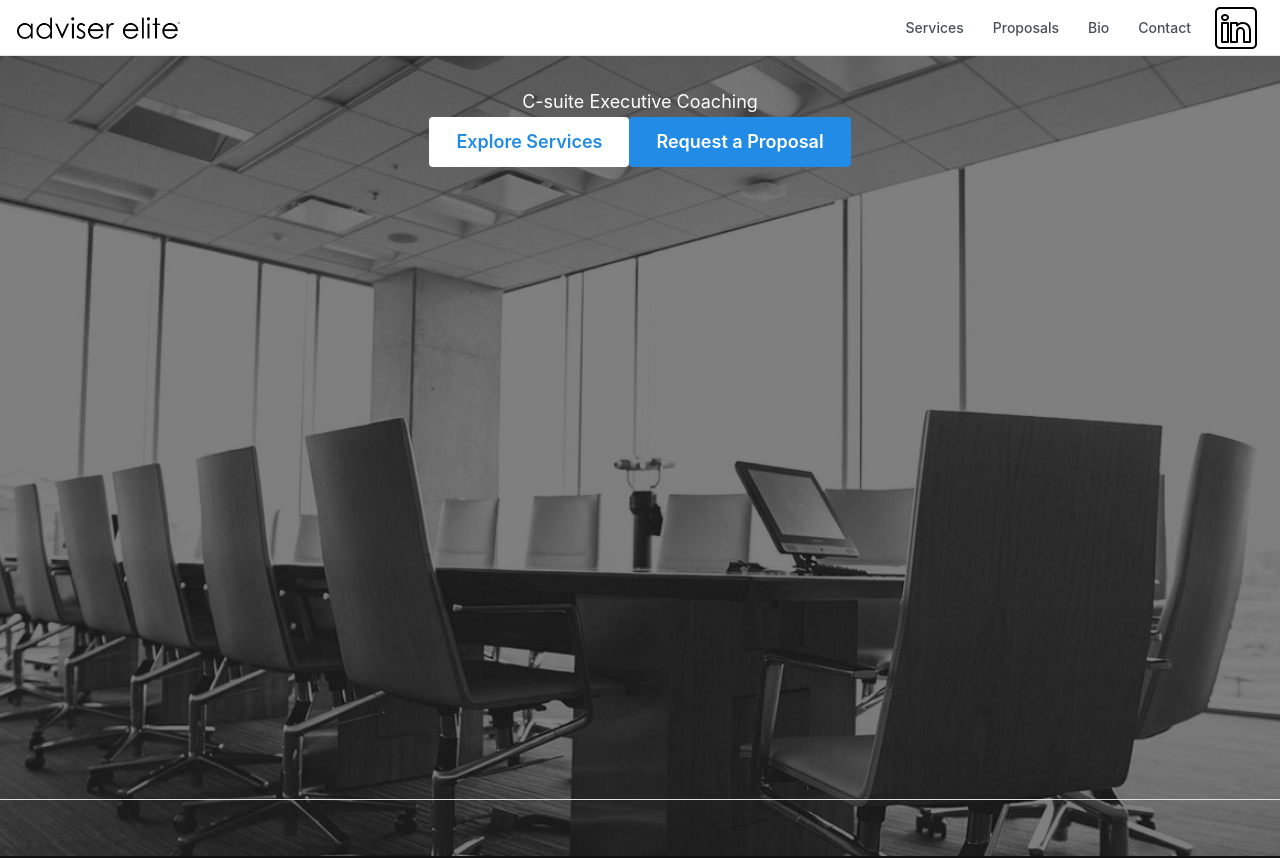
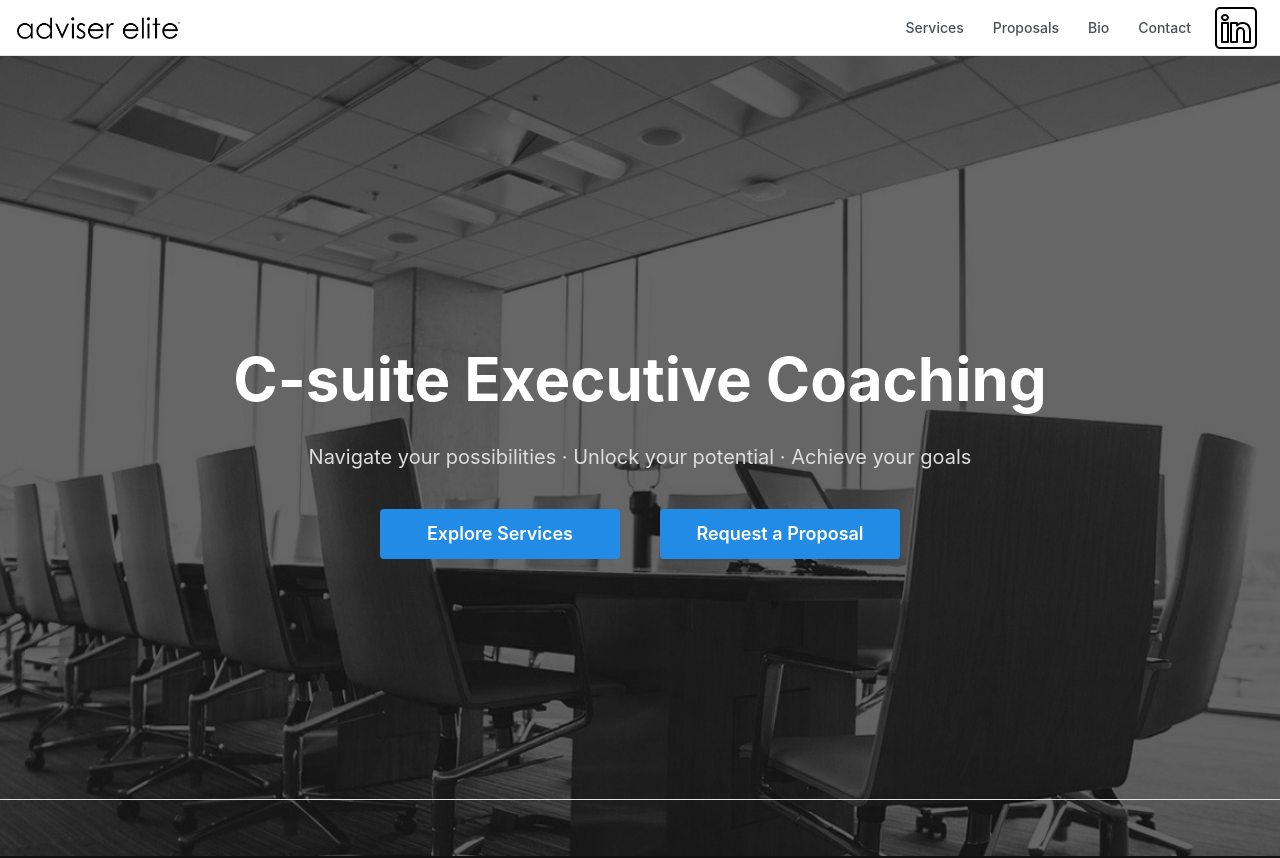
Before and after one commit to marklund117/adviserelite, a Next.js app: page / in a window 1280 px wide. Shown: the top 858 px of the page. Built offline with nearby package versions, Linux system fonts and the light colour scheme.

Commit message:
hero section COOKING

```diff
--- a/components/HeroSection/HeroSection.tsx
+++ b/components/HeroSection/HeroSection.tsx
@@ -1,23 +1,25 @@
+// to do - fix z-axis of dropdown menu, narrow nav container
 import cx from 'clsx';
 import { BackgroundImage, Button, Container, Overlay, Text, Title, Center } from '@mantine/core';
 
 export default function HeroSection() {
   return (
-    <div className="relative z-1 h-[100vh]">
-      <BackgroundImage src="greyscalebanner.png" className="absolute inset-0 w-full h-[50vh] sm:h-75vh md:h-[100vh] object-cover">
-        <div className="absolute inset-0 bg-black bg-opacity-50"></div>
+    <div className="relative z-1 h-[100vh] flex flex-col align-middle justify-around">
+      <BackgroundImage src="greyscalebanner.png" className="absolute inset-0 w-full h-[100vh] object-cover">
+        <div className="absolute inset-0 bg-black bg-opacity-60"></div>
       </BackgroundImage>
-      <Center p="xl" className="relative z-10 flex flex-col text-center">
+      <Center p="xl" className="relative flex flex-col text-center">
       <Container size="xl">
-        <Text size="lg" c="white">
+        <h1 className="text-white text-[60px] font-bold">
             C-suite Executive Coaching
-        </Text>
+        </h1>
+        <p className="text-[#dddddd] text-[20px] mt-4 mb-4">Navigate your possibilities &#xb7; Unlock your potential &#xb7; Achieve your goals</p>
       </Container>
       <Container size="xl">
-        <Button variant="white" size="lg">
+        <Button w="240" m="20" size="lg">
             Explore Services
         </Button>
-        <Button size="lg">
+        <Button w="240" m="20" size="lg">
             Request a Proposal
         </Button>
       </Container>
--- a/components/SiteHeader/SiteHeader.tsx
+++ b/components/SiteHeader/SiteHeader.tsx
@@ -54,7 +54,7 @@ export default function SiteHeader() {
 
   return (
     <header className={classes.header}>
-      <Container fluid className={classes.inner}>
+      <Container size="xl" className={classes.inner}>
         {logo}
         <Group className="justify-self-end" gap={5} visibleFrom="xs">
           {items}
```
